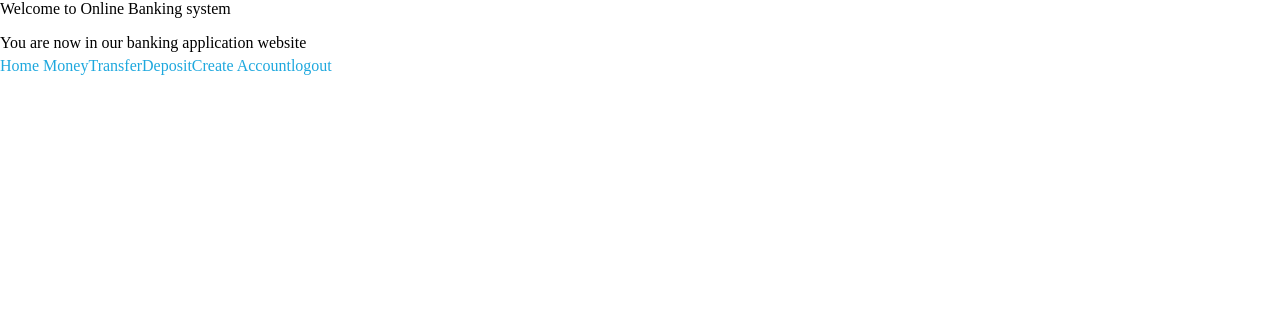
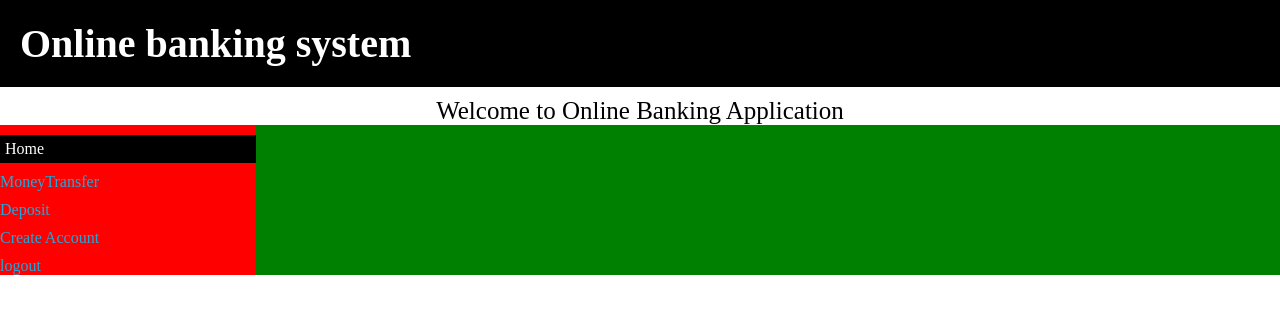
Before and after one commit to jagadeeshpj1610/bankProject, a React (Vite) app in the folder frontend/: page /home in a window 1280 px wide. Shown: the top 314 px of the page. Built offline with nearby package versions, Linux system fonts and the light colour scheme.

Commit message:
added routing within the admin dashboard

```diff
--- a/frontend/src/components/App.jsx
+++ b/frontend/src/components/App.jsx
@@ -13,19 +13,18 @@ function App() {
   return (
     <Router>
       <Routes>
-
         <Route path="/" element={<Welcome />} />
-
         <Route path="/userlogin" element={<LoginPage />} />
+        <Route path="/adminlogin" element={<AdminLoginPage />} />
         <Route path="/signup" element={<Signup />} />
 
-        <Route path="/adminlogin" element={<AdminLoginPage />} />
+        <Route path="/home" element={<Dashboard />}>
+          <Route path="moneytransfer" element={<Moneytransfer />} />
+          <Route path="deposit" element={<Deposit />} />
+          <Route path="createaccount" element={<Createaccount />} />
+        </Route>
 
-        <Route path="/home" element={<Dashboard />} />
         <Route path="/logout" element={<Logout />} />
-        <Route path="/moneytransfer" element={<Moneytransfer />} />
-        <Route path="/deposit" element={<Deposit />} />
-        <Route path="/createaccount" element={<Createaccount />} />
       </Routes>
     </Router>
   );
--- a/frontend/src/components/Dashboard.jsx
+++ b/frontend/src/components/Dashboard.jsx
@@ -1,24 +1,34 @@
+import '../css/dashboard.css'
 import React from 'react'
 import Logout from "./Logout"
 import Welcome from './Welcome'
 import Deposit from './Deposit'
 import Createaccount from './Createaccount'
-import { Link } from 'react-router-dom'
+import { Link,NavLink, Outlet } from 'react-router-dom'
+import Header from './header'
 
 
 export const Dashboard = () => {
   return (
     <>
-    <div>Welcome to Online Banking system
-      <p>You are now in our banking application website</p>
+    <div>
+      <Header />
+    <p className='welcomeToOnlineBankingApplication'>Welcome to Online Banking Application</p>
     </div>
+   <main >
+    <div className='navigationsContainer' >
     <nav>
-      <Link to = '/home' >Home</Link>
-      <Link to = '/moneytransfer' > MoneyTransfer</Link>
-      <Link to= '/deposit' >Deposit</Link>
-      <Link to= '/createaccount' >Create Account</Link>
-      <Link  to= '/'>logout</Link>
+      <NavLink className = {(e) => {return e.isActive ? "active" : ''}} to = '/home' >Home</NavLink>
+      <NavLink className = {(e) => {return e.isActive ? "active" : ''}}  to = 'moneytransfer' > MoneyTransfer</NavLink>
+      <NavLink className = {(e) => {return e.isActive ? "active" : ''}}  to= 'deposit' >Deposit</NavLink>
+      <NavLink className = {(e) => {return e.isActive ? "active" : ''}}  to= 'createaccount' >Create Account</NavLink>
+      <NavLink className = {(e) => {return e.isActive ? "active" : ''}}  to= '/'>logout</NavLink>
     </nav>
+    </div>
+    <div className='contentShowingPage' >
+      <Outlet />
+    </div>
+   </main>
     </>
   )
 }
--- /dev/null
+++ b/frontend/src/css/dashboard.css
@@ -0,0 +1,29 @@
+.welcomeToOnlineBankingApplication {
+    color: black;
+    text-align: center;
+    font-size: 25px;
+    padding: 0px;
+    margin: 0px;
+    margin-top: 10px;;
+}
+main {
+    width: 100%;
+    display: flex;
+}
+.navigationsContainer {
+    background-color: red;
+    width: 20%;
+}
+nav {
+    display: flex;
+    flex-direction: column;
+}
+.contentShowingPage {
+    width: 80%;
+    background-color: green;
+}
+.active {
+    background-color: black;
+    color: white;
+    padding: 5px;
+}
--- a/frontend/src/css/header.css
+++ b/frontend/src/css/header.css
@@ -1,7 +1,7 @@
 .header {
   background-color: black;
   color: white;
-  text-align: center;
+  text-align: left;
   padding: 20px;
 }
 
```
